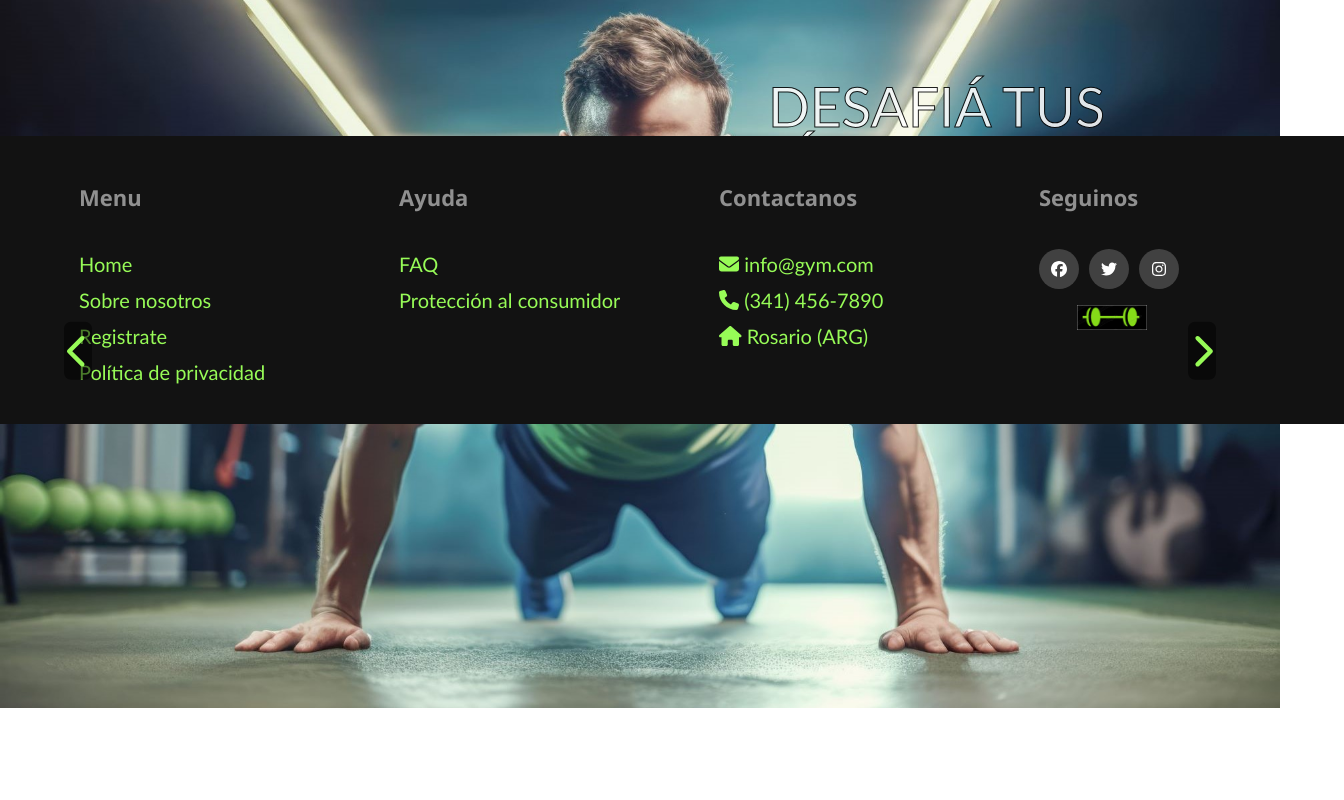
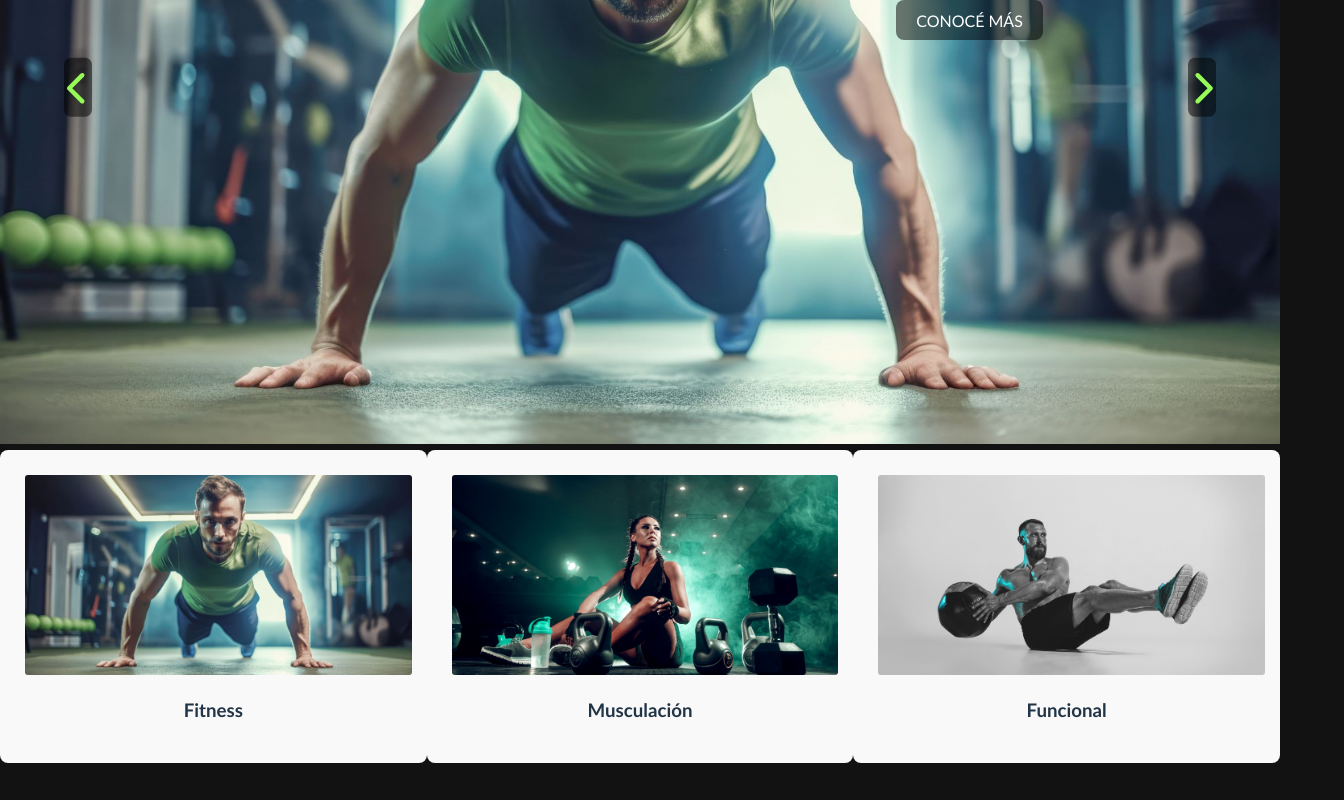
Before and after one commit to labmiracle/team-red, a React (Vite) app in the folder gymWeb/: page / in a window 1280 px wide. Shown: the part 380-1180 px from the top of the page, 1344 px wide, since content can reach past the window. Before the commit the page ends 1094 px from the top, so only its background shows below. Built offline with nearby package versions, Linux system fonts and the light colour scheme.

Commit message:
editing footer, slider and home css as a whole to get a congruent position on display

```diff
--- a/gymWeb/src/App.tsx
+++ b/gymWeb/src/App.tsx
@@ -14,6 +14,22 @@ const images = [
     './src/images/slider_images/image4_slider.jpg',
 ];
 
+const items = [
+    {
+        imageUrl: './src/images/slider_images/image1_slider.jpg',
+        title: 'Fitness',
+    },
+    {
+        imageUrl: './src/images/slider_images/image2_slider.jpg',
+        title: 'Musculación',
+    },
+    {
+        imageUrl: './src/images/slider_images/image3_slider.jpg',
+        title: 'Funcional',
+    },
+    // Add more items as needed
+];
+
 function App() {
     return (
         <>
@@ -21,7 +37,7 @@ function App() {
                 <NavBar />
                 <Slider images={images} />
                 <Routes>
-                    <Route path='/' element={<Home />} />
+                    <Route path='/' element={<Home items={items} />} />
                     <Route path='/login' element={<Login />} />
                     <Route path='/contacto' element={<Contacto />} />
                     <Route path='/register' element={<Register />} />
--- a/gymWeb/src/components/Footer/Footer.module.css
+++ b/gymWeb/src/components/Footer/Footer.module.css
@@ -1,8 +1,10 @@
 .container {
     width: 100%;
-    padding-left: 5%;
     position: absolute;
+    margin-bottom: 0;
     background-color: #121212;
+
+
 }
 
 .ul {
@@ -16,15 +18,16 @@
 
 .footer {
     background-color: #121212;
-    padding: 20px 0;
     width: fit-content;
     margin-top: 100%;
-    display: inline-flexbox;
+
 }
 
 .footercol {
+    background-color: #121212;
     width: 100%;
     padding: 15px;
+    margin-left: 5%;
 }
 
 .h4 {
@@ -32,7 +35,6 @@
     font-weight: 800;
     color: #909090;
     margin-bottom: 35px;
-
     font-family: 'Segoe UI', Tahoma, Geneva, Verdana, sans-serif;
 
 }
@@ -58,7 +60,7 @@
 .a:hover {
     background-position: 0 100%;
     color: #97FB57;
-    padding-left: 4px;
+    padding-left: 3px;
 
 }
 
--- /dev/null
+++ b/gymWeb/src/components/Home/Home.module.css
@@ -0,0 +1,29 @@
+.gridcontainer {
+    display: grid;
+    position: static;
+    grid-template-columns: repeat(3, 1fr);
+    background-color: #121212;
+    width: 100%;
+    overflow: hidden;
+}
+
+.griditem {
+    background-color: #f9f9f9;
+    padding: 20px;
+    text-align: center;
+    border-radius: 8px;
+
+}
+
+.griditemimg {
+    width: 100%;
+    max-height: 200px;
+    object-fit: cover;
+    border-radius: 8px;
+    padding: 5px;
+}
+
+.griditemh3 {
+    margin-top: 10px;
+
+}
--- a/gymWeb/src/components/Home/Home.tsx
+++ b/gymWeb/src/components/Home/Home.tsx
@@ -1,3 +1,25 @@
-export default function Home() {
-    return <div>Home</div>;
+import React from 'react';
+import styles from './Home.module.css';
+
+interface GridProps {
+    items: Array<{ imageUrl: string; title: string }>;
 }
+
+const Home: React.FC<GridProps> = ({ items }) => {
+    return (
+        <div className={styles.gridcontainer}>
+            {items.map((item, index) => (
+                <div className={styles.griditem} key={index}>
+                    <img
+                        className={styles.griditemimg}
+                        src={item.imageUrl}
+                        alt={item.title}
+                    />
+                    <h3 className={styles.griditemh3}>{item.title}</h3>
+                </div>
+            ))}
+        </div>
+    );
+};
+
+export default Home;
--- a/gymWeb/src/components/Slider/Slider.module.css
+++ b/gymWeb/src/components/Slider/Slider.module.css
@@ -1,5 +1,7 @@
 .slidercontainer {
-    position: absolute
+    position: relative;
+    width: 100%;
+    offset-distance: center;
 }
 
 .sliderimage {
--- a/gymWeb/src/index.css
+++ b/gymWeb/src/index.css
@@ -51,9 +51,6 @@ button {
   transition: border-color 0.25s;
 }
 
-button:hover {
-  border-color: #646cff;
-}
 
 button:focus,
 button:focus-visible {
@@ -63,7 +60,7 @@ button:focus-visible {
 @media (prefers-color-scheme: light) {
   :root {
     color: #213547;
-    background-color: #ffffff;
+    background-color: #121212;
   }
 
   a:hover {
```
Also changed, not shown: 1 other file (tests, documents, lock files or other folders).
